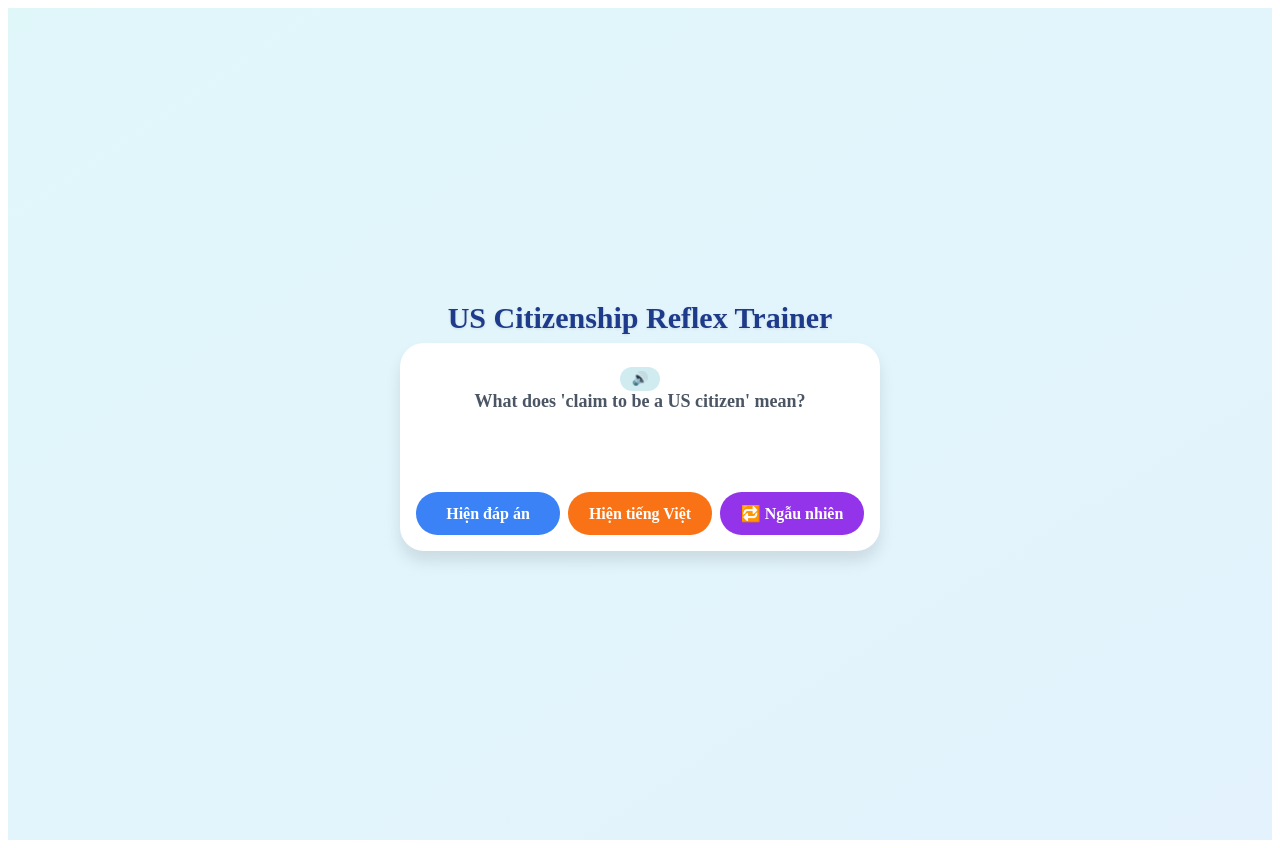
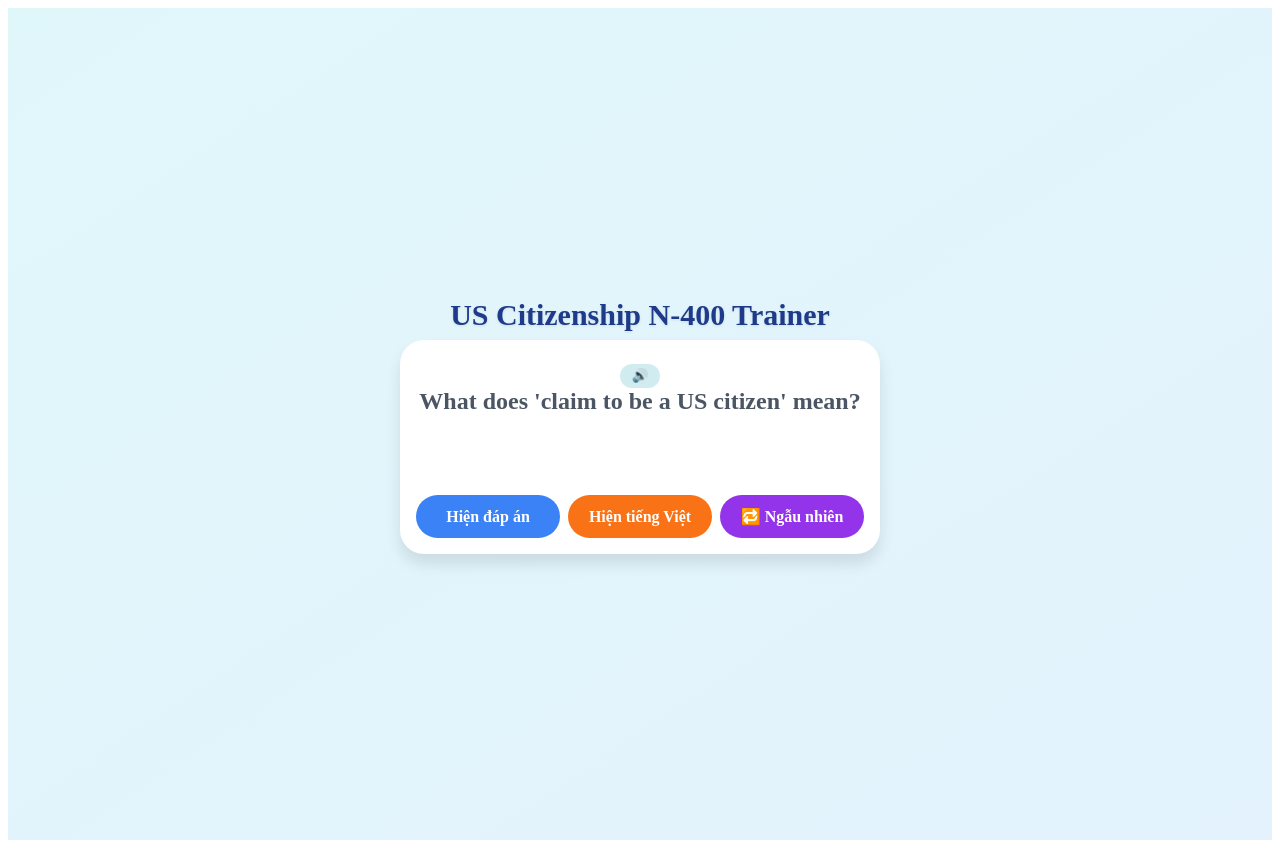
Before and after one commit to nampham-us/english-reflex-practice-immigration, a Next.js app: page / in a window 1280 px wide. Built offline with nearby package versions, Linux system fonts and the light colour scheme.

Commit message:
Update CSS

```diff
--- a/pages/index.tsx
+++ b/pages/index.tsx
@@ -121,7 +121,7 @@ export default function App() {
   return (
     <div className="container">
       <h1 className="title">
-        US Citizenship Reflex Trainer
+        US Citizenship N-400 Trainer
       </h1>
 
       <div className="card">
--- a/styles/globals.css
+++ b/styles/globals.css
@@ -34,7 +34,7 @@
 
   /* Question Container */
   .question-container {
-    font-size: 1.125rem; /* text-lg */
+    font-size: 1.5rem; /* text-lg */
     font-weight: 600; /* font-semibold */
     color: #4b5563; /* text-gray-800 */
     margin-bottom: 0.5rem; /* mb-2 */
@@ -61,7 +61,7 @@
   .answer-container {
     transition: all 0.2s ease;
     color: #047857; /* text-green-700 */
-    font-size: 1.125rem; /* text-lg */
+    font-size: 1.5rem; /* text-lg */
     font-weight: 700; /* font-bold */
     background-color: #d1fae5; /* bg-green-50 */
     border-radius: 0.75rem; /* rounded-xl */
```
